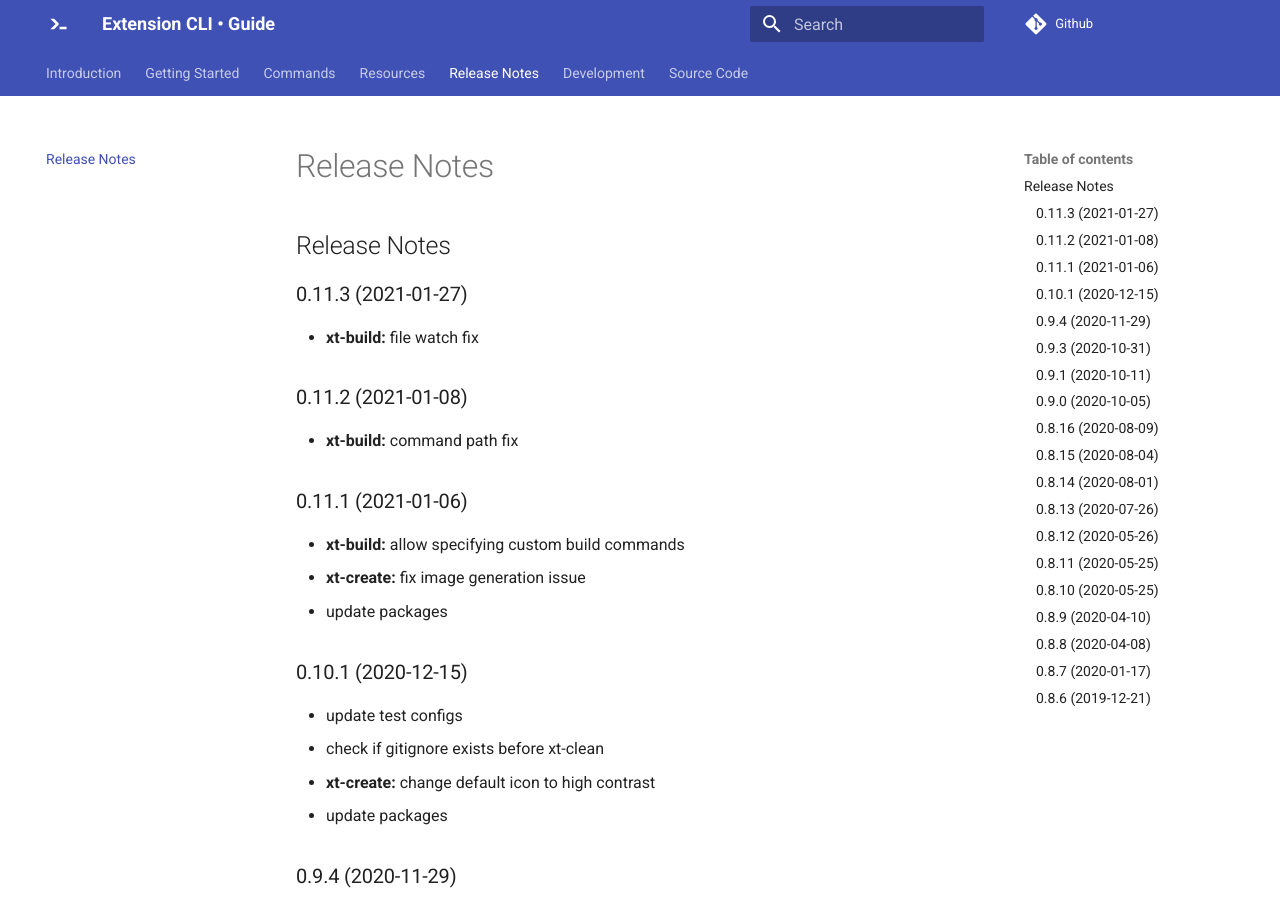
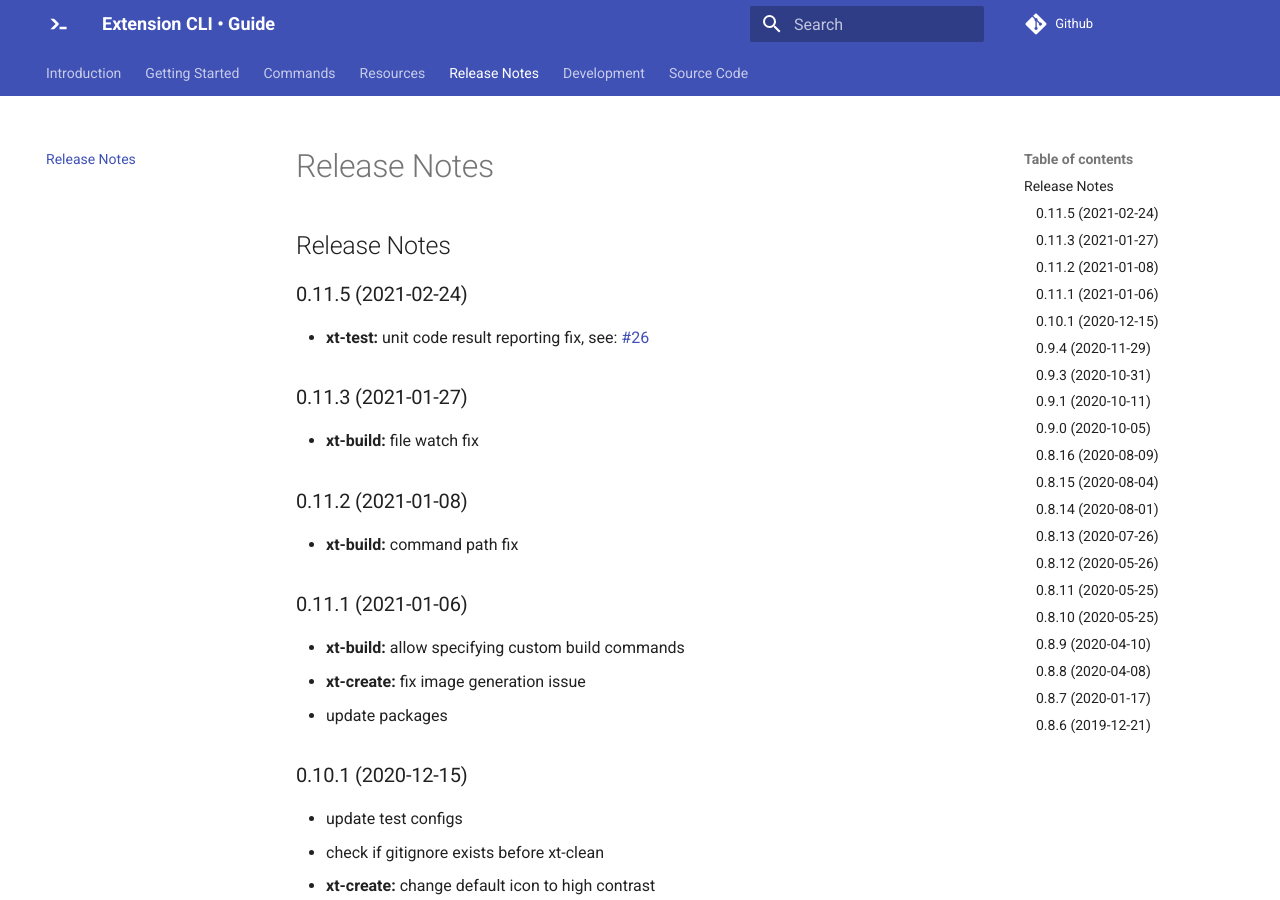
Before and after one commit to MobileFirstLLC/extension-cli, an MkDocs documentation site: the page built from guide/09-release-notes.md, in a window 1280 px wide and 900 px high. Built offline with MkDocs 1.6.1 and Material for MkDocs 9.7.7, drawn with Linux system fonts in a browser that asks for light colours; comment, search, counter and statistics services are not loaded.

Commit message:
patch it

```diff
--- a/guide/09-release-notes.md
+++ b/guide/09-release-notes.md
@@ -1,4 +1,8 @@
 ## Release Notes
+
+### 0.11.5 (2021-02-24)
+
+* **xt-test:** unit code result reporting fix, see: [#26](https://github.com/mobilefirstllc/extension-cli/issues/26)
 
 ### 0.11.3 (2021-01-27)
 
--- a/package.json
+++ b/package.json
@@ -38,8 +38,10 @@
     "test": "nyc mocha ./test/*.test.js --colors",
     "test:report": "npm run test -- nyc report",
     "test:travis": "npm run test && nyc report --reporter=text-lcov | coveralls",
+    "patch:test": "npx standard-version --dry-run --release-as patch",
     "alpha:test": "npx standard-version --dry-run --prerelease alpha",
-    "alpha": "npx standard-version --prerelease alpha"
+    "alpha": "npx standard-version --prerelease alpha",
+    "patch": "npx standard-version --release-as patch"
   },
   "license": "MIT",
   "standard-version": {
```
Also changed, not shown: .github/CHANGELOG.md.
